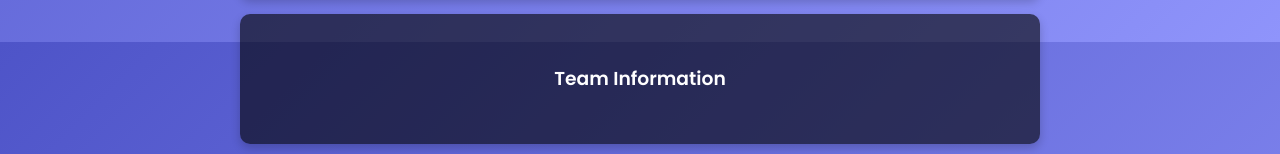
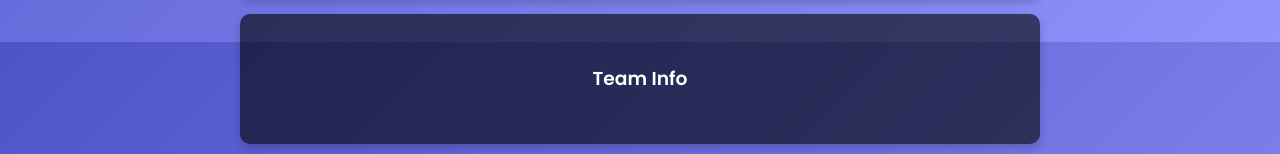
Before and after one commit to abhis-dot/AbhishekN.github.io, a plain HTML site: page index.html in a window 1280 px wide. Shown: the part 790-944 px from the top of the page. Drawn offline with Linux system fonts and the light colour scheme.

Commit message:
Update index.html

```diff
--- a/index.html
+++ b/index.html
@@ -110,7 +110,7 @@
         </div>
 
         <div class="box" onclick="window.location.href='https://abhis-dot.github.io/AbhishekN.github.io-/'">
-            <h3>Team Information</h3>
+            <h3>Team Info</h3>
         </div>
 
          <div class="box" onclick="window.location.href='https://ErannaTP.github.io/Portfolio/project_overview.html'">
```
